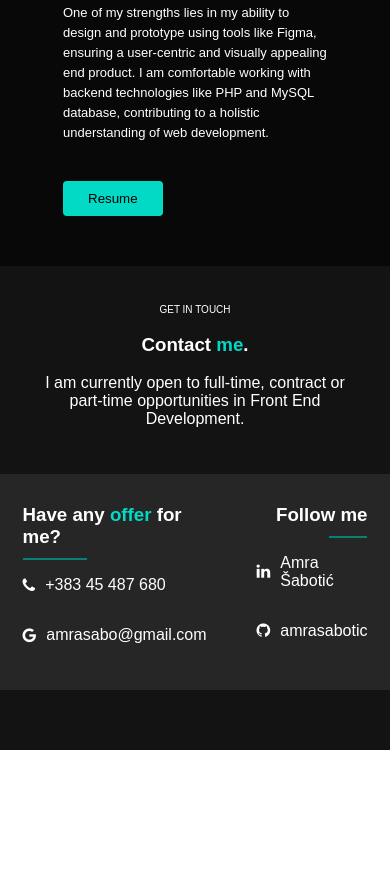
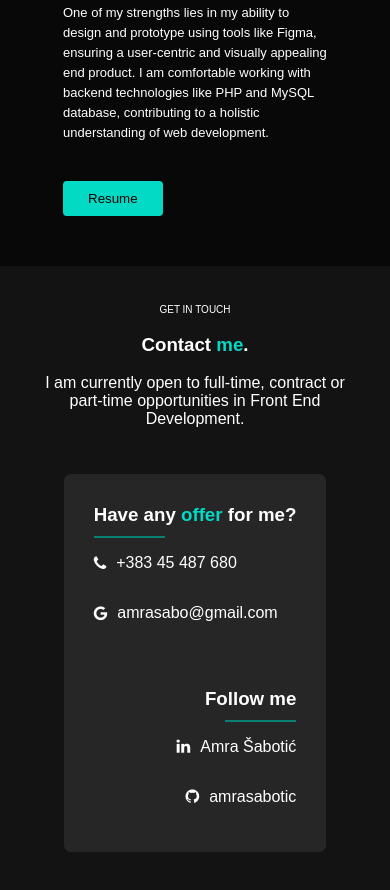
Before and after one commit to amrasabotic/portfolio, a plain HTML site: page index.html in a window 390 px wide. Shown: the part 3206-4096 px from the top of the page. Before the commit the page ends 3956 px from the top, so only its background shows below. Drawn offline with Linux system fonts and the light colour scheme.

Commit message:
contact me section update

```diff
--- a/index.html
+++ b/index.html
@@ -20,7 +20,7 @@
         <a href="#about-me">About me</a>
         <a href="#contact-me">Contact</a>
       </nav>
-      <div class="hamburger-menu"  onclick="dropdown()">
+      <div class="hamburger-menu" onclick="dropdown()">
         <i class="fa fa-bars"></i>
       </div>
     </header>
@@ -197,13 +197,8 @@
     <footer></footer>
     <script>
       function dropdown() {
-        const menu =  document.getElementById("hamburger-menu")
-
-
-
-//        const icon = document.querySelector(".hamburger-icon");
+        const menu = document.getElementById("hamburger-menu");
         menu.classList.toggle("open");
-       // icon.classList.toggle("open");
       }
     </script>
   </body>
--- a/style.css
+++ b/style.css
@@ -442,4 +442,8 @@ button:hover{
   .hamburger-menu{
     display: block;
   }
+
+  .contact-content{
+    grid-template-columns: 1fr;
+  }
 }
```
